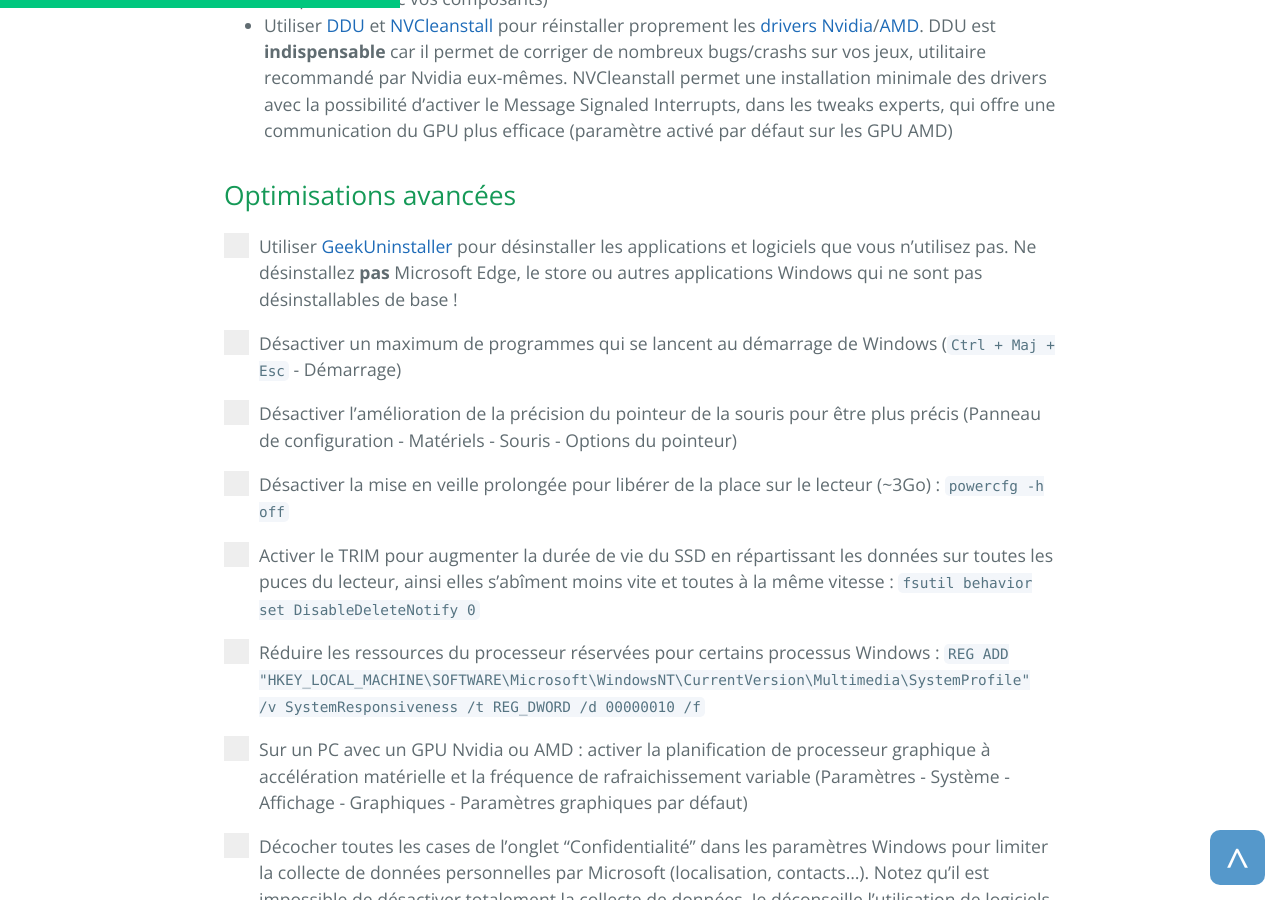
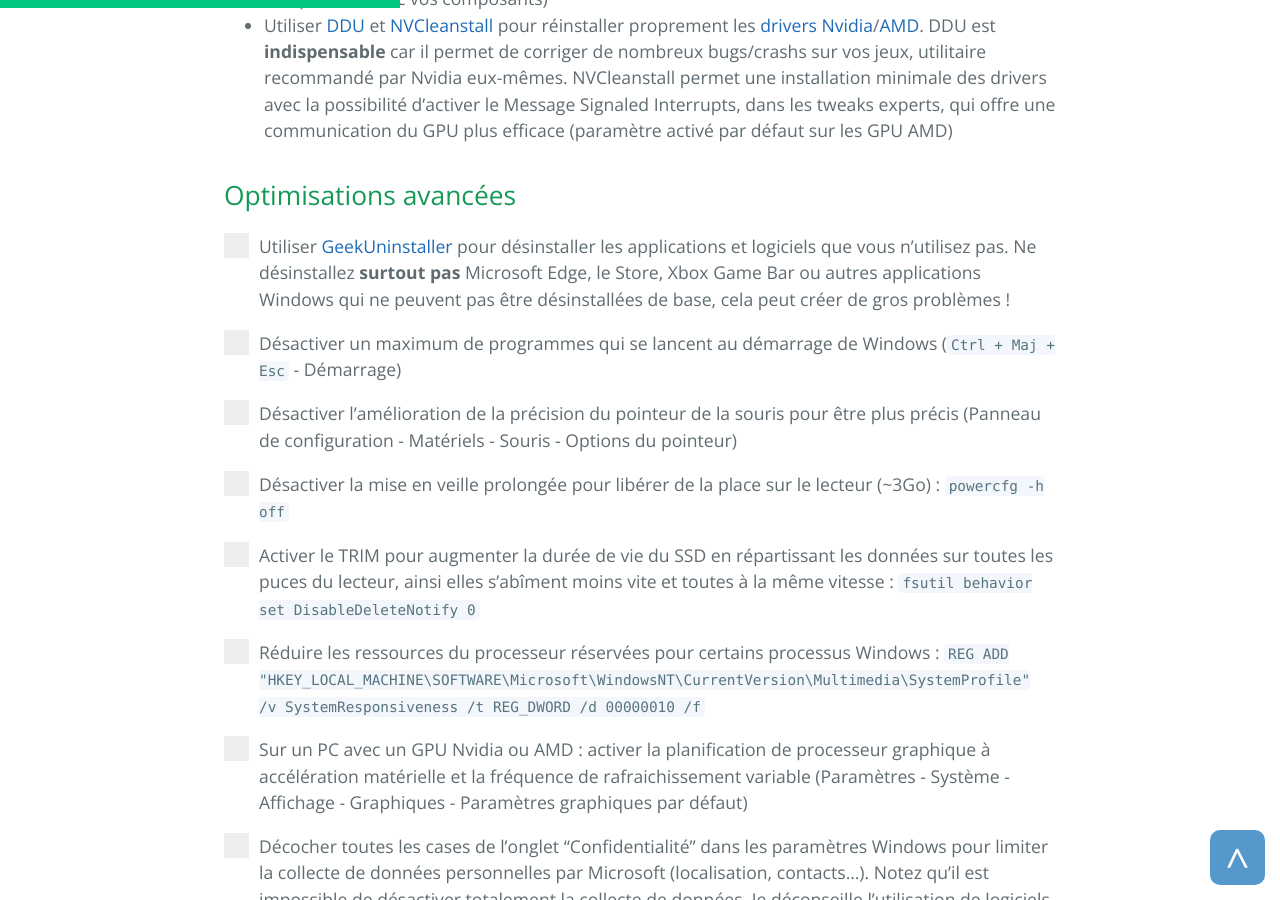
Before and after one commit to PouletEnSlip/pouletenslip.github.io, a Jekyll site: the page built from pages/opti/index.md, in a window 1280 px wide and 900 px high, scrolled down 1072 px. Built offline with Jekyll 4.4.1, drawn with Linux system fonts in a browser that asks for light colours; comment, search, counter and statistics services are not loaded.

Commit message:
Update index.md

```diff
--- a/pages/opti/index.md
+++ b/pages/opti/index.md
@@ -20,7 +20,7 @@ layout: opti
 
 ## Optimisations avancées
 
-<label class="container">Utiliser [GeekUninstaller](https://geekuninstaller.com/download) pour désinstaller les applications et logiciels que vous n'utilisez pas. Ne désinstallez **pas** Microsoft Edge, le store ou autres applications Windows qui ne sont pas désinstallables de base !
+<label class="container">Utiliser [GeekUninstaller](https://geekuninstaller.com/download) pour désinstaller les applications et logiciels que vous n'utilisez pas. Ne désinstallez **surtout pas** Microsoft Edge, le Store, Xbox Game Bar ou autres applications Windows qui ne peuvent pas être désinstallées de base, cela peut créer de gros problèmes !
 <input type="checkbox">
 <span class="checkmark"></span>
 
```
